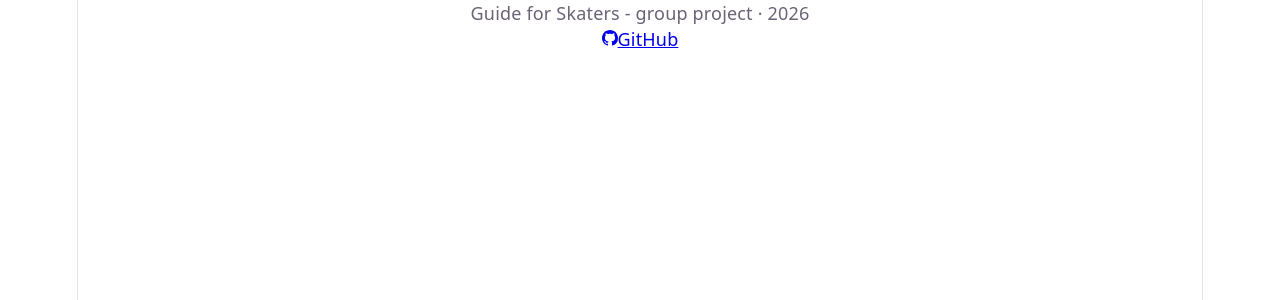
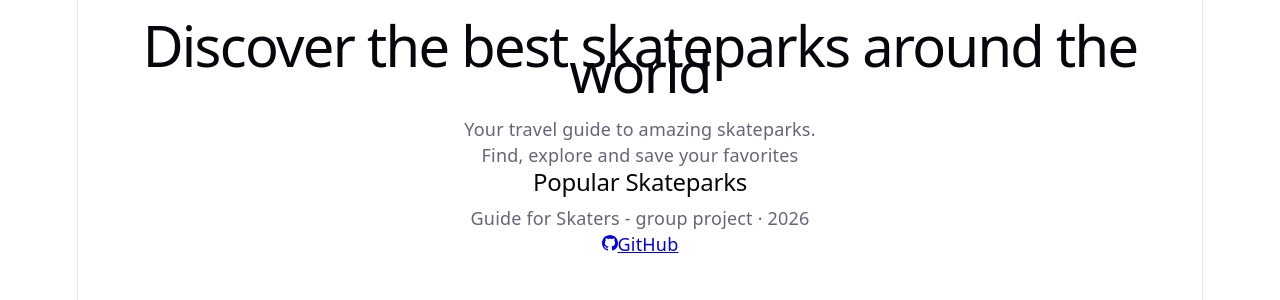
Before and after one commit to Willsky013/Sk8erWise-website, a React (Vite) app: page / in a window 1280 px wide. Shown: the top 300 px of the page. Built offline with nearby package versions, Linux system fonts and the light colour scheme.

Commit message:
added some text

```diff
--- a/src/pages/Home.jsx
+++ b/src/pages/Home.jsx
@@ -4,10 +4,13 @@ export default function Home() {
 
       <section id="hero">
         <div id="hero-Text">
-
+          <h1>Discover the best skateparks around the world</h1>
+          <p>Your travel guide to amazing skateparks.</p>
+          <p>Find, explore and save your favorites</p>
 
         </div>
         <div id="popular-Skateparks">
+          <h2>Popular Skateparks</h2>
 
 
         </div>
```
